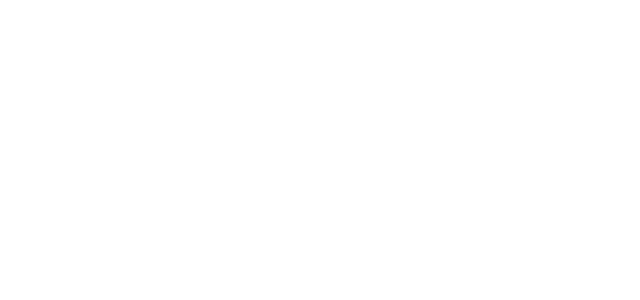
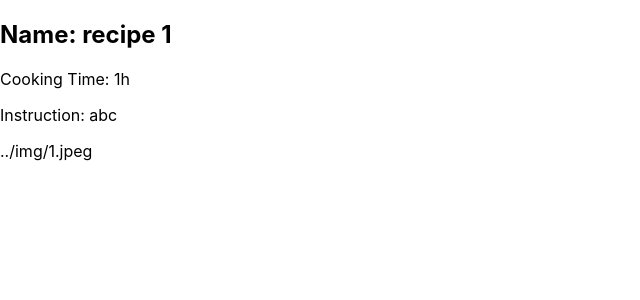
Before and after one commit to hoanphungt/final-project-healthy-meal-planner-client, a React (Create React App) app: page /recipes/1 in a window 1280 px wide. Shown: the top 300 px of the page, without its empty margins (0-640 px from the left). Built offline with nearby package versions, Linux system fonts and the light colour scheme.

Commit message:
recipedetails

```diff
--- a/src/App.js
+++ b/src/App.js
@@ -4,6 +4,7 @@ import store from './store'
 import { Route, Redirect } from 'react-router-dom'
 import PlannerListContainer from './components/planner/PlannerListContainer';
 import RecipeListContainer from './components/recipes/RecipeListContainer';
+import RecipeDetailsContainer from './components/recipes/RecipeDetailsContainer';
 import LoginFormContainer from './components/login/LoginFormContainer';
 import LogoutPage from './components/logout/LogoutPage';
 import SignupFormContainer from './components/signup/SignupFormContainer';
@@ -14,6 +15,7 @@ class App extends Component {
       <Provider store={store}>
         <div className="App">
           <Route exact path='/planner' component={PlannerListContainer} />
+          <Route exact path='/recipes/:id' component={RecipeDetailsContainer} />
           <Route exact path='/recipes' component={RecipeListContainer} />
           <Route exact path='/login' component={LoginFormContainer} />
           <Route exact path='/logout' component={LogoutPage} />
--- /dev/null
+++ b/src/components/recipes/RecipeDetails.js
@@ -0,0 +1,13 @@
+import React from 'react';
+
+export default function RecipeDetails (props) {
+  console.log(props.recipe)
+  return (
+    <div key={props.recipe.id}>
+      <h2>Name: {props.recipe.name}</h2>
+      <p>Cooking Time: {props.recipe.cookingTime}</p>
+      <p>Instruction: {props.recipe.instruction}</p>
+      <p>{props.recipe.image}</p>
+    </div>
+  )
+}
--- /dev/null
+++ b/src/components/recipes/RecipeDetailsContainer.js
@@ -0,0 +1,18 @@
+import React, { Component } from 'react';
+import RecipeDetails from './RecipeDetails';
+import { connect } from 'react-redux';
+
+class RecipeDetailsContainer extends Component {
+  state = {  }
+  render() {
+    return (
+      <RecipeDetails recipe={this.props.recipe} />
+     );
+  }
+}
+
+const mapStateToProps = (state) => ({
+  recipe: state.recipe
+})
+
+export default connect (mapStateToProps)(RecipeDetailsContainer)
--- a/src/reducers/index.js
+++ b/src/reducers/index.js
@@ -1,8 +1,10 @@
 import { combineReducers } from 'redux'
 import planner from './planner'
 import recipes from './recipes'
+import recipe from './recipe'
 
 export default combineReducers({
     planner,
-    recipes
+    recipes,
+    recipe
 })
--- /dev/null
+++ b/src/reducers/recipe.js
@@ -0,0 +1,16 @@
+
+const initialState =
+        {
+            id: 1,
+            name: 'recipe 1',
+            cookingTime: '1h',
+            instruction: 'abc',
+            image: '../img/1.jpeg'
+        }
+
+export default (state = initialState, action = {}) => {
+        switch (action.type) {
+            default:
+                return state
+        }
+    }
```
